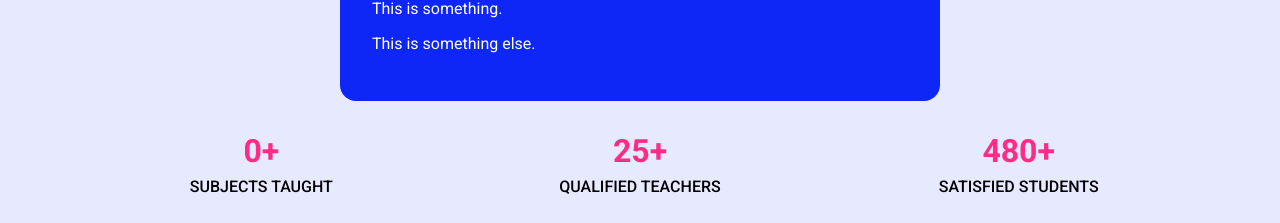
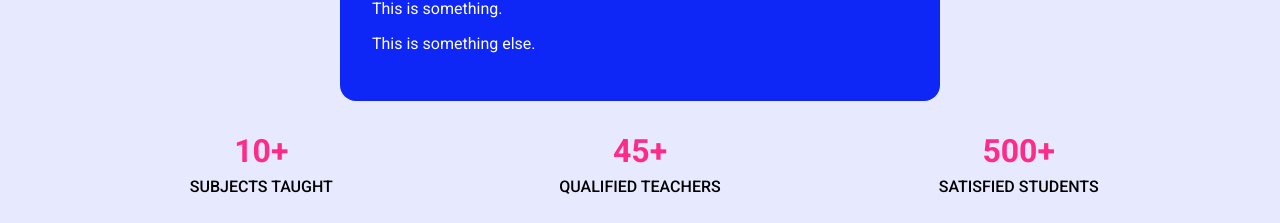
Before and after one commit to xylocone/unilearners, a Next.js app: page / in a window 1280 px wide. Shown: the part 1078-1301 px from the top of the page. Built offline with nearby package versions, Linux system fonts and the light colour scheme.

Commit message:
Complete Counter

```diff
--- a/components/Counter.js
+++ b/components/Counter.js
@@ -1,12 +1,21 @@
 import { useEffect, useState, useRef } from "react";
 import { useInView } from "react-intersection-observer";
+import { useCountUp } from "react-countup";
 
 // Internal dependencies
 import styles from "./Counter.module.scss";
 
 export default function Counter({ val, children, plus }) {
   const [hasComeIntoView, setHasComeIntoView] = useState(false);
-  const [currentValue, setCurrentValue] = useState(Math.max(val - 20, 0));
+  const countRef = useRef(null);
+
+  const { start } = useCountUp({
+    start: Math.max(0, val - 30),
+    end: val,
+    duration: 0.5,
+    suffix: plus ? "+" : "",
+    ref: countRef,
+  });
 
   const { ref, inView } = useInView({ threshold: 0.5 });
 
@@ -14,12 +23,15 @@ export default function Counter({ val, children, plus }) {
     if (!hasComeIntoView && inView) setHasComeIntoView(true);
   }, [inView]);
 
+  useEffect(() => {
+    if (hasComeIntoView) {
+      start(0);
+    }
+  }, [hasComeIntoView]);
+
   return (
     <div className={styles.counter} ref={ref}>
-      <span className={styles.value}>
-        {currentValue}
-        {plus && "+"}
-      </span>
+      <span className={styles.value} ref={countRef}></span>
       <span className={styles.label}>{children}</span>
     </div>
   );
```
